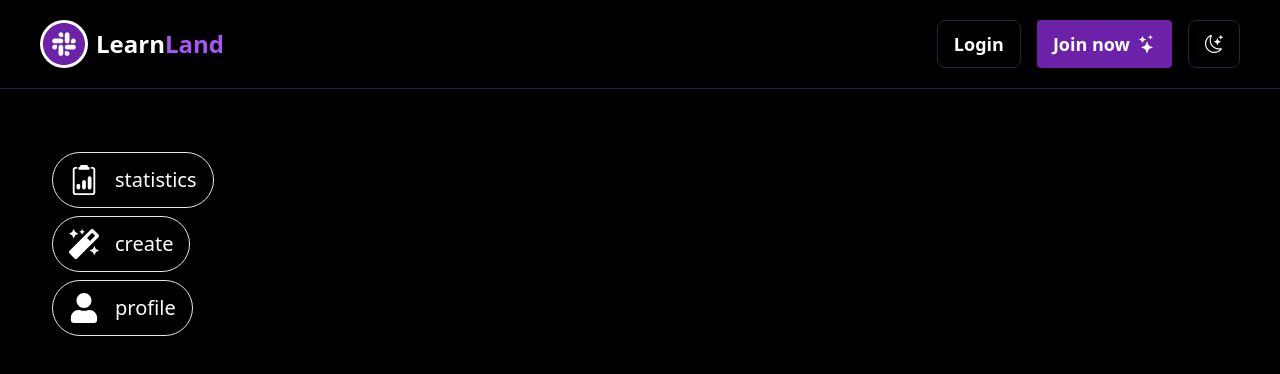
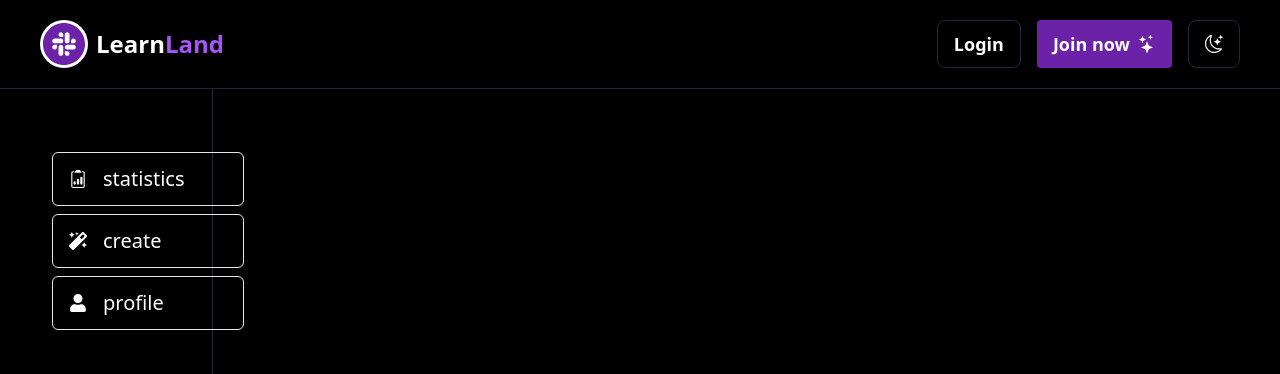
Before and after one commit to code21x/itp, a Next.js app in the folder frontend/: page /dashboard in a window 1280 px wide. Shown: the top 374 px of the page. Built offline with nearby package versions, Linux system fonts and the light colour scheme; no server answers.

Commit message:
checkpoint dashboard

```diff
--- a/frontend/app/dashboard/page.tsx
+++ b/frontend/app/dashboard/page.tsx
@@ -27,14 +27,16 @@ const sidebarMenuItems: LearnLandSidebarButton[] = [
 export default function DashBoard() {
 
     return <div className="grid grid-cols-12 h-screen w-screen">
-       <div className="col-span-3 pt-36 ml-9 px-4">
+       <div className="col-span-2 pt-36 ml-9 px-4 border-r border-slate-800">
 
         <div className="mt-1 text-xl text-white">
           <ul>
-          {sidebarMenuItems.map((item) => (<li className="flex justify-start items-center gap-4 hover:bg-gray-800 rounded-full px-4 py-3 w-fit cursor-pointer transition-all mt-2 border " key={item.title}>
-            <span className="text-3xl">{item.icon}</span>
-            <span>{item.title}</span>
+            <div>
+          {sidebarMenuItems.map((item) => (<li className="w-48 flex justify-start items-center gap-4 hover:bg-gray-800 rounded-md px-4 py-3 cursor-pointer transition-all mt-2 border" key={item.title}>
+            <span className="text-lg">{item.icon}</span>
+            <span className="text-xl">{item.title}</span>
             </li>))}
+            </div>
           </ul>
         </div>
       </div>
```
